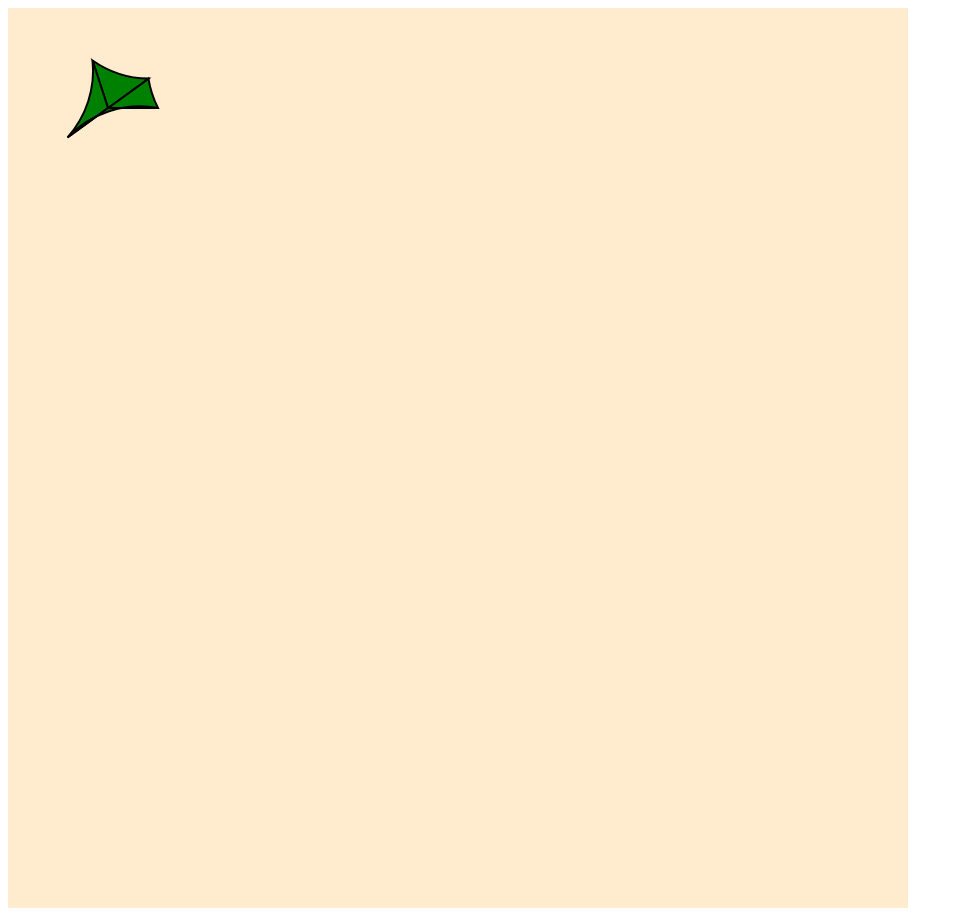
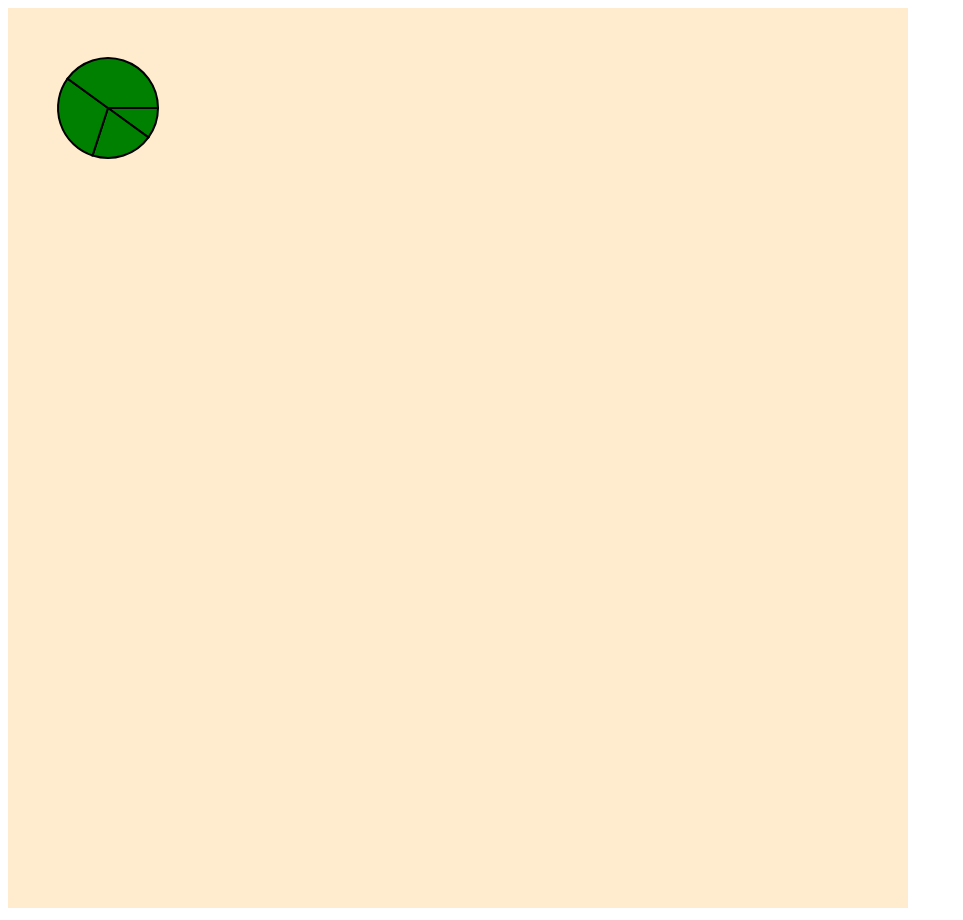
Before and after one commit to magiconch/svg-canvas, a plain HTML site: page piechart.html in a window 1280 px wide. Shown: the whole page, without its empty margins (0-963 px from the left). Drawn offline with Linux system fonts and the light colour scheme.

Commit message:
finish the piechart

```diff
--- a/Linechart.js
+++ b/Linechart.js
@@ -8,7 +8,7 @@
  linePath.setAttribute('fill', 'none');
 let aa = 'M200 200';
 for (const index of arr) {
-    aa += ` L${index[0]} ${index[1]}`;
+    aa += ` L${index[0]},${index[1]}`;
 }
 linePath.setAttribute('d',aa);
  p.appendChild(linePath);
--- a/piechart.js
+++ b/piechart.js
@@ -1,22 +1,49 @@
-// 创建数据 Sandwich Burger
-let arr = {'Sandwich':10, 'Burger':20, 'meet':30, 'ega':40};
+function makeSVG(tag, attrs) {
+    var el = document.createElementNS('http://www.w3.org/2000/svg', tag);
+    for (var k in attrs)
+        el.setAttribute(k, attrs[k]);
+    return el;
 
-// 默认总和是100%
-let startAngle=0;
+}
+// 数据
+let data = [10, 20, 30, 40];
+
 let p = document.getElementById('piechart');
-for (const key in arr) {
-       // 起始角度
-    let deg = arr[key]*3.6 + startAngle;   // 夹角
-    // 参数方程
-    let x0 = 100+50*Math.cos(startAngle*Math.PI/180);  // 计算起点X坐标
-    let y0 = 100-50*Math.sin(startAngle*Math.PI/180);  // 计算起点y坐标
-    let x1 = 100+50*Math.cos(deg*Math.PI/180);        // 计算终点x坐标
-    let y1 = 100-50*Math.sin(deg*Math.PI/180);        // 计算终点y坐标
-    startAngle = deg;
-    let tempPath = document.createElementNS('http://www.w3.org/2000/svg', 'path');
-    tempPath.setAttribute('d', `M100 100 L${x0} ${y0} A100 100 0 0 1 ${x1} ${y1} Z`);
-    tempPath.setAttribute('stroke','black');
-    tempPath.setAttribute('stroke-width', '2');
-    tempPath.setAttribute('fill', 'green');
+let cx = 100,
+    cy = 100,
+    r = 50,
+    x0, y0, x1, y1;
+let all = 100;
+let startAngle = 0;
+let dValue,endAngle;
+for (i = 0; i < data.length; i++) {
+    if (i === 0) {
+        x0 = cx + r * Math.cos((0 * Math.PI) / 180);
+        y0 = cy + r * Math.sin((0 * Math.PI) / 180);
+        startAngle = startAngle + data[0];
+        endAngle = startAngle / all * 360;
+        x1 = cx + r * Math.cos((endAngle * Math.PI) / 180);
+        y1 = cy + r * Math.sin((endAngle * Math.PI) / 180);
+    } else if (i > 0 && i < (data.length - 1)) {
+        x0 = cx + r * Math.cos((endAngle * Math.PI) / 180);
+        y0 = cy + r * Math.sin((endAngle * Math.PI) / 180);
+        startAngle = startAngle + data[i];
+        endAngle = startAngle / all * 360;
+        x1 = cx + r * Math.cos((endAngle * Math.PI) / 180);
+        y1 = cy + r * Math.sin((endAngle * Math.PI) / 180);
+    } else {
+        x0 = cx + r * Math.cos((endAngle * Math.PI) / 180);
+        y0 = cy + r * Math.sin((endAngle * Math.PI) / 180);
+        x1 = cx + r * Math.cos((0 * Math.PI) / 180);
+        y1 = cy + r * Math.sin((0 * Math.PI) / 180);
+    }
+
+    if ((data[i] / all * 360) > 180) {
+        dValue = `M${cx} ${cy} L${x0} ${y0} A${r} ${r} 0 0 0 ${x1} ${y1} Z`;
+    } else {
+        dValue = `M${cx} ${cy} L${x0} ${y0} A${r} ${r} 0 0 1 ${x1} ${y1} Z`;
+    }
+    let tempPath = makeSVG('path', { 'stroke': 'black', 'stroke-width': '2', 'fill': 'green' });
+    tempPath.setAttribute('d', dValue);
     p.appendChild(tempPath);
 }
```
Also changed, not shown: simpledemo.html (+1 -1 lines).
